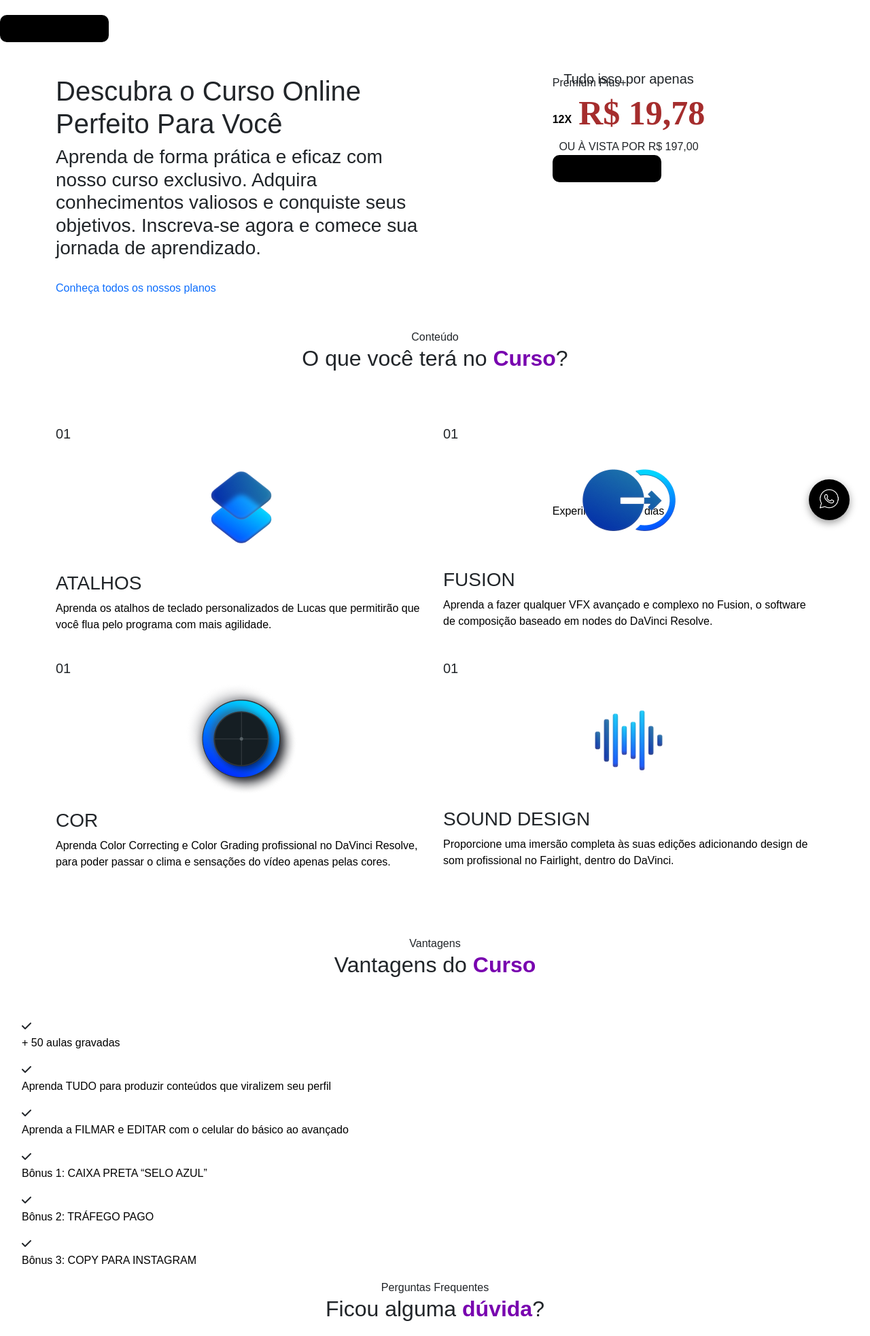
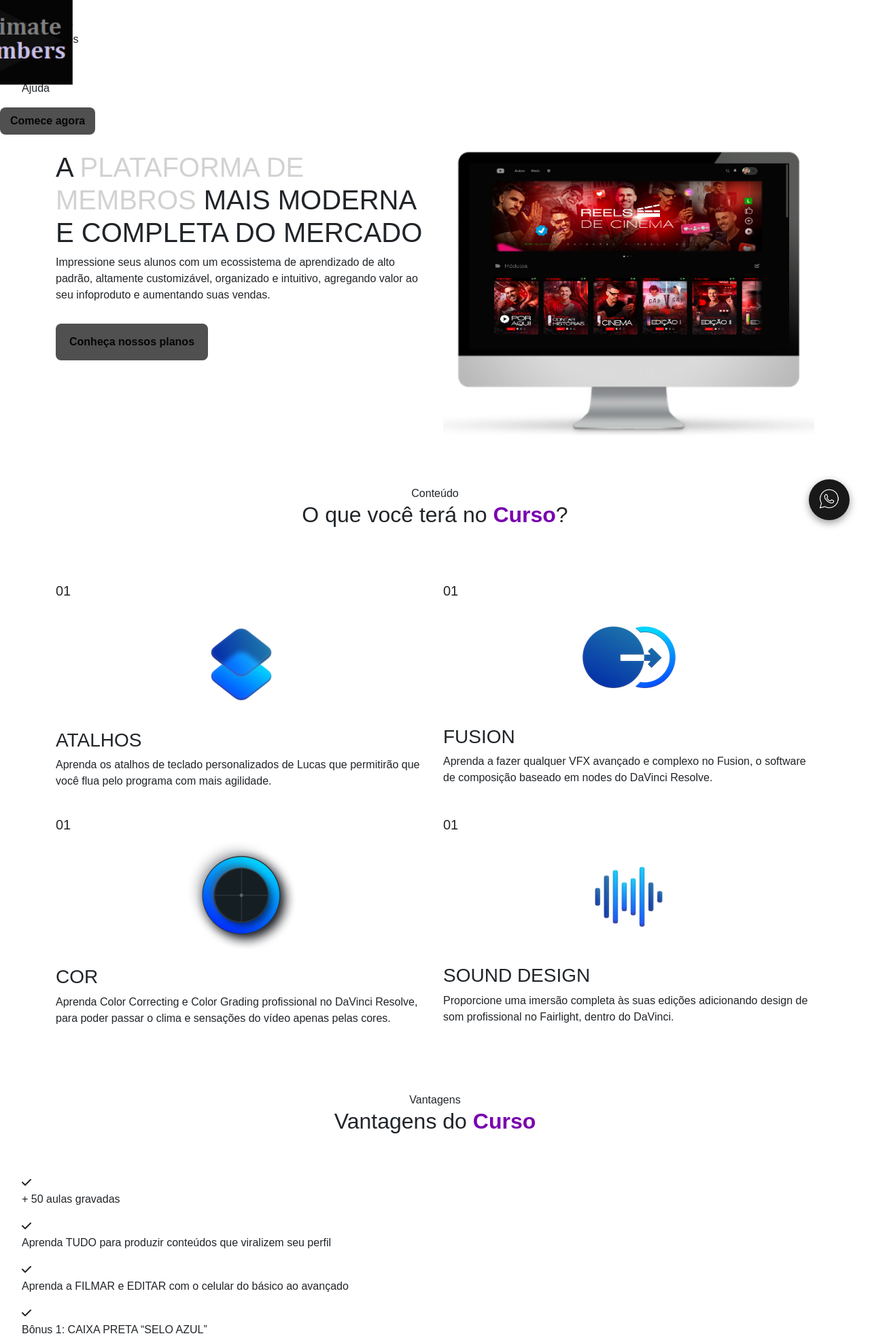
Before and after one commit to felipebpassos/ultimatemembers, a PHP site: page /ultimatemembers/app/Views/Templates/home.php in a window 1280 px wide. Shown: the top 1965 px of the page at 68% size. Run offline with PHP 8.4, Linux system fonts and the light colour scheme; the template is opened without the code that fills it, so the values that code supplies are empty; some web fonts are replaced.

Commit message:
landing page

```diff
--- a/Planejamento/metas2.txt
+++ b/Planejamento/metas2.txt
@@ -7,7 +7,7 @@ deletar todos usuários
 fazer integração com outras plataformas
 deletar integração
 
--Fazer trilhas
+-Editar trilhas
 -Banners e lançamentos dinâmicos
 -Fazer editor de texto funcionar
 -Fazer funcionar pesquisas
--- a/app/Views/Templates/home.php
+++ b/app/Views/Templates/home.php
@@ -13,8 +13,7 @@
         <?php echo $title; ?>
     </title>
 
-    <?php $favicon = !empty($curso['url_favicon']) ? str_replace("./", "http://localhost/ultimatemembers/", $curso['url_favicon']) : "http://localhost/ultimatemembers/public/img/logo-default.png"; ?>
-    <link rel="icon" href="<?php echo $favicon; ?>">
+    <link rel="icon" href="http://localhost/ultimatemembers/public/img/logo-default.png">
 
     <!-- ... estilos ... -->
     <link rel="stylesheet" href="http://localhost/ultimatemembers/public/formatação/default.css">
@@ -33,12 +32,6 @@
     <link href="https://db.onlinewebfonts.com/c/d162a260eb6b9b288f54503ee22aa9ff?family=Quincy+CF+Regular"
         rel="stylesheet">
 
-    <script>
-        var url_principal = "<?php echo $curso['url_principal']; ?>";
-        var corTexto = "<?php echo $curso['cor_texto']; ?>";
-        var corFundo = "<?php echo $curso['cor_fundo']; ?>";
-    </script>
-
 </head>
 
 <body>
@@ -48,12 +41,23 @@
 
         <!-- Logo -->
         <div class="logo">
-            <a href="<?php echo $curso['url_principal']; ?>"></a>
+            <a href="http://localhost/ultimatemembers/">
+                <img src="http://localhost/ultimatemembers/public/img/ultimate-logo.png" alt="Ultimate Members logo">
+            </a>
         </div>
 
-        <!-- Botão para login -->
-        <a href="<?php echo $curso['url_principal']; ?>login/"><button class="btn-1"><i
-                    class="fa-solid fa-right-from-bracket"></i>Já sou aluno</button></a>
+        <nav>
+            <ul>
+                <li>Vantagens</li>
+                <li>Integrações</li>
+                <li>Planos</li>
+                <li>Blog</li>
+                <li>Ajuda</li>
+            </ul>
+        </nav>
+
+        <!-- Botão para compra -->
+        <a href="#"><button class="btn-3">Comece agora</button></a>
 
     </header>
 
@@ -61,39 +65,29 @@
     <main>
 
         <!-- Apresentação Principal -->
-        <div class="apresentação-principal">
-            <div class="container mt-5">
+        <section class="apresentação-principal">
+            <div class="container">
                 <div class="row">
+                    <div class="col-md-6 mt-4">
+                        <h1>A <span style="color: var(--grey-lighter);">PLATAFORMA DE MEMBROS</span> MAIS MODERNA E
+                            COMPLETA DO MERCADO</h1>
+                        <p style="margin-bottom: 30px;">Impressione seus alunos com um ecossistema de aprendizado de alto padrão, altamente
+                            customizável, organizado e
+                            intuitivo, agregando valor ao seu infoproduto e aumentando suas vendas.</p>
+                        <p style="display: none;">Tudo isso com
+                            ferramentas que
+                            permitem gerir, avaliar e monitorar o desempenho e atividade dos seus alunos.</p>
+                        <!-- Botão para compra -->
+                        <a href="#"><button class="btn-3" style="padding: 15px 20px;">Conheça nossos planos</button></a>
+                    </div>
                     <div class="col-md-6">
-                        <div class="descrição">
-                            <h1>Descubra o Curso Online Perfeito Para Você</h1>
-                            <h3 style="margin-bottom: 30px;">Aprenda de forma prática e eficaz com nosso curso
-                                exclusivo. Adquira conhecimentos
-                                valiosos e conquiste seus objetivos. Inscreva-se agora e comece sua jornada de
-                                aprendizado.</h3>
-                            <a href="">Conheça todos os nossos planos</a>
-                        </div>
-                    </div>
-                    <div class="col-md-6" style="display:flex; justify-content:center;">
-                        <div class="matricula-box">
-                            <div class="matricula-title">Premium Plus+</div>
-                            <div class="box-txt-center-block" style="margin-top:-30px;">
-                                <h5>Tudo isso por apenas</h5>
-                                <div class="box-flex-full" style="color: #a52d2d; font-weight: bold;">
-                                    <p style="margin: 28px 10px 0px 0px;">12X</p>
-                                    <h1 style="font-family: 'Quincy CF Regular'; font-weight:bolder; font-size: 50px;">
-                                        R$ 19,78</h1>
-                                </div>
-                                <h7>OU À VISTA POR R$ 197,00</h7>
-                            </div>
-                            <a href="<?php echo $curso['url_principal']; ?>matricula/" class="btn-box"><button
-                                    class="btn-1" id="btn-matricula">Matricule-se</button></a>
-                            <p style="position: absolute; bottom: 20px;">Experimente por 7 dias</p>
-                        </div>
+                        <img width="100%" height="auto"
+                            src="http://localhost/ultimatemembers/public/img/notebook-layout.png"
+                            alt="Layout de área de membros moderno - Ultimate Members">
                     </div>
                 </div>
             </div>
-        </div>
+        </section>
 
         <!-- Seção de Conteúdo -->
         <section class="container mt-5 fade-in-element" style="margin-bottom: 80px;">
@@ -365,7 +359,6 @@
     </footer>
 
     <!-- Bootstrap and Scripts -->
-    <script src="http://localhost/ultimatemembers/public/script/dinamic-color.js"></script>
     <script src="https://cdn.jsdelivr.net/npm/bootstrap@5.3.0/dist/js/bootstrap.bundle.min.js"></script>
     <script src="http://localhost/ultimatemembers/public/script/accordion.js"></script>
     <script src="http://localhost/ultimatemembers/public/script/fade_in_element.js"></script>
--- a/app/Views/painel.php
+++ b/app/Views/painel.php
@@ -79,7 +79,7 @@
     </div>
 
     <!-- Seção de trilhas -->
-    <div class="banner-box" style="padding-top: 60px; margin-bottom: 70px;">
+    <div class="banner-box" style="padding-top: 80px; margin-bottom: 80px;">
         <div class="seção-titulo fade-in-slide-up" id="titulo-banner">
             <i class="fa-solid fa-graduation-cap"></i>
             <h3 style="margin: 0px;">Trilhas</h3>
--- a/public/formatação/default.css
+++ b/public/formatação/default.css
@@ -238,18 +238,6 @@ textarea {
 
 body {
     width: 100%;
-    color: var(--cor-primaria-dark);
-}
-
-label,
-span,
-p,
-h1,
-h2,
-h3,
-h4,
-h5,
-h6 {
     color: var(--cor-primaria-dark);
 }
 
@@ -557,7 +545,8 @@ h6 {
 }
 
 #info-logo:hover .legenda,
-#info-favicon:hover .legenda {
+#info-favicon:hover .legenda,
+#info-contato:hover .legenda {
     display: block;
     top: 0;
     left: 200%;
--- a/public/formatação/preferencias.css
+++ b/public/formatação/preferencias.css
@@ -78,6 +78,7 @@ main {
 
 #logo,
 #favicon,
+#contato,
 #login-img-form {
     display: none;
 }
--- a/public/formatação/variables.css
+++ b/public/formatação/variables.css
@@ -22,4 +22,10 @@
     --whatsapp: rgb(25, 25, 25);
     --red: rgb(204, 0, 0);
     --popup: rgb(12, 12, 12);
+    --grey-darker: rgb(60, 60, 60);
+    --grey-dark: rgb(90, 90, 90);
+    --grey: rgb(120, 120, 120);
+    --grey-light: rgb(180, 180, 180);
+    --grey-lighter: rgb(210, 210, 210);
+    --grey-light-transparent: rgba(180, 180, 180, 0.8);
 }
```
Also changed, not shown: app/Controllers/homeController.php (+1 -16 lines), app/Core/Core.php (+6 -1 lines), app/Views/preferencias.php (+15 -1 lines), public/formatação/login.css (+12 -0 lines), public/formatação/painel.css (+12 -0 lines), public/formatação/styles.css (+144 -61 lines), .htaccess (deleted), public/img/layout01.png (added), public/img/notebook-layout.png (added), public/img/notebook.png (added), public/img/ultimate-logo.png (added), 2 other files.
